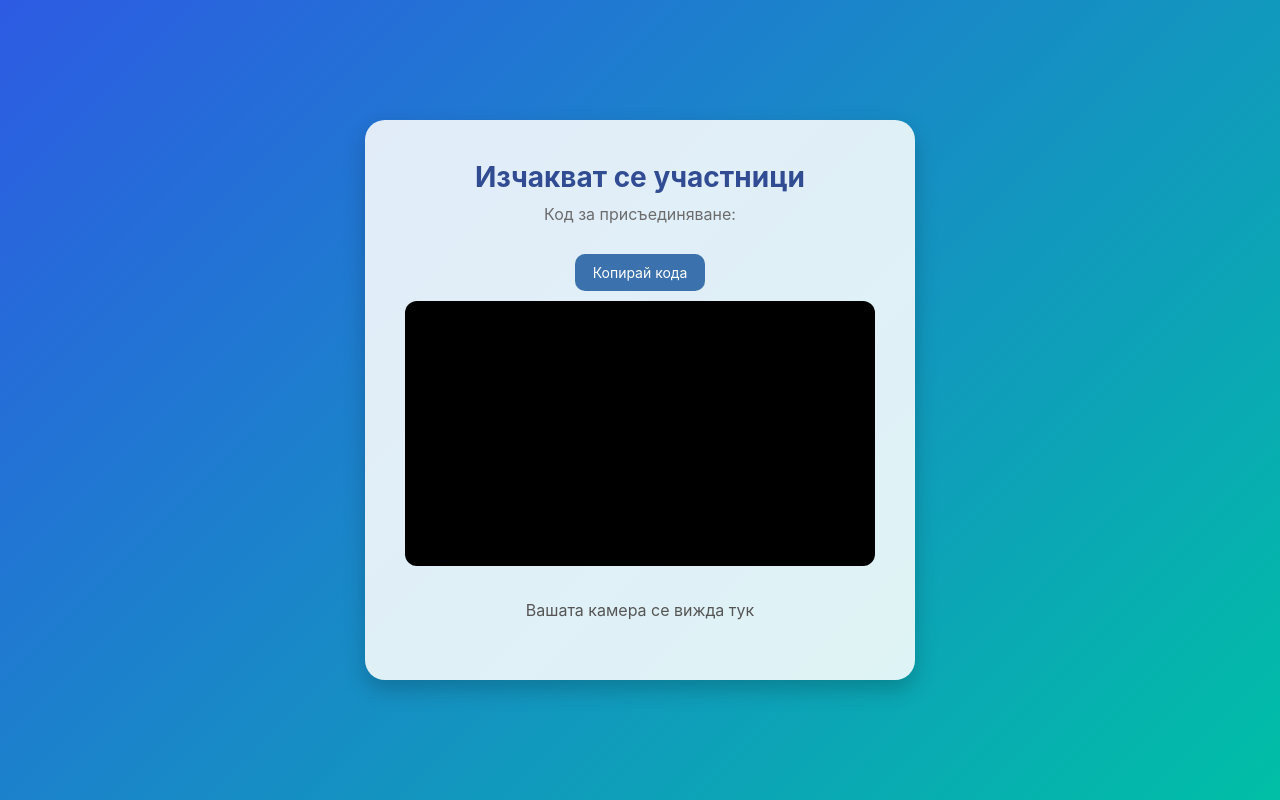
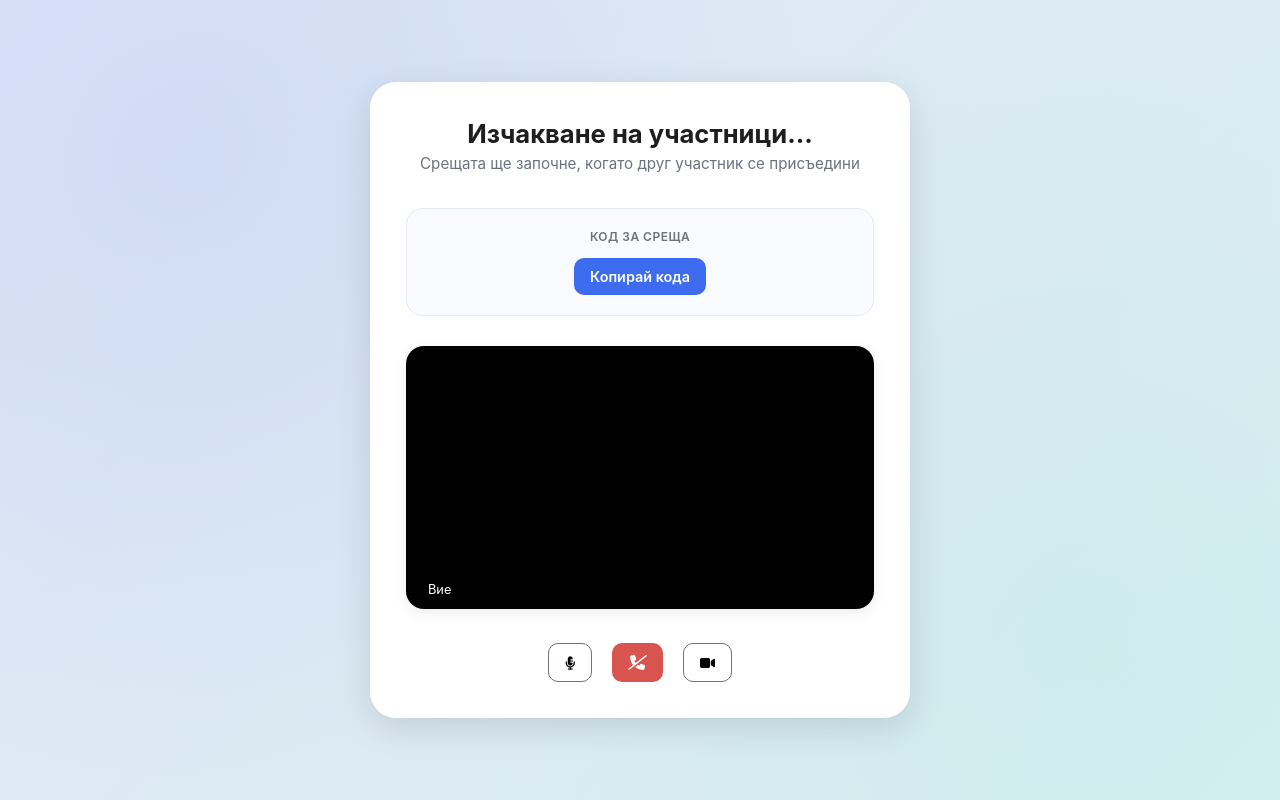
Before and after one commit to GabriellaRogut/VideoconferencingSystem, a PHP site: page /waiting.php in a window 1280 px wide. Run offline with PHP 8.4, Linux system fonts and the light colour scheme.

Commit message:
fixed waiting.php styles

```diff
--- a/assets/css/account-style.css
+++ b/assets/css/account-style.css
@@ -155,8 +155,9 @@ body {
     cursor: pointer;
 }
 
-.save-btn:hover, .cancel-btn:hocer {
+.save-btn:hover, .cancel-btn:hover {
     background: var(--color-secondary-light);
+    transform: scale(1.05);
 }
 
 /* DANGER ZONE */
--- a/assets/css/meetings-style.css
+++ b/assets/css/meetings-style.css
@@ -9,7 +9,7 @@
     display: flex;
     align-items: center;
     justify-content: space-between;
-    background: rgba(104, 104, 104, 0.778);
+    background: linear-gradient(135deg,var(--color-primary),var(--color-secondary));
     box-shadow: 0 4px 12px var(--shadow-heavy);
     padding: 10px 20px;
     border-radius: 25px;
@@ -17,7 +17,9 @@
 
 .page-top h2 {
     color: #ffffff;
-    font-weight: 600;
+    font-weight: 700;
+    letter-spacing: 1px;
+    text-transform: capitalize;
 }
 
 .meetings-list {
--- a/assets/css/waiting-style.css
+++ b/assets/css/waiting-style.css
@@ -1,59 +1,150 @@
+/* WAITING CONTAINER */
 .waiting-container {
+    min-height: 100vh;
     display: flex;
     justify-content: center;
     align-items: center;
-    height: 100vh;
-    background: linear-gradient(135deg,var(--color-primary),var(--color-secondary));
+    padding: 40px;
+    background:
+      radial-gradient(circle at 15% 20%, rgba(45, 91, 227, 0.08), transparent 50%),
+      radial-gradient(circle at 85% 80%, rgba(0, 191, 166, 0.06), transparent 50%),
+      linear-gradient(135deg, rgba(45, 91, 227, 0.1), rgba(0, 191, 166, 0.1));
 }
 
+
+/* CARD */
 .waiting-card {
-    background: #ffffffdd;
-    padding: 40px;
-    border-radius: 20px;
-    box-shadow: 0 10px 22px rgba(0,0,0,0.2);
-    text-align: center;
-    max-width: 550px;
-    width: 90%;
+    background: var(--color-white);
+    max-width: 540px;
+    width: 100%;
+    padding: 36px;
+    border-radius: 26px;
+    box-shadow: var(--shadow-heavy);
+    display: flex;
+    flex-direction: column;
+    gap: 30px;
 }
 
-.waiting-card h1 {
-    font-size: 28px;
-    color: rgb(49, 76, 146);
-    margin-bottom: 10px;
+/* HEADER */
+.waiting-header {
+    display: flex;
+    flex-direction: column;
+    align-items: center;
+    text-align: center;
 }
 
-.waiting-card p {
-    font-size: 16px;
-    color: #6c6c6c;
-    margin-bottom: 20px;
+.waiting-header h1 {
+    font-size: 1.6rem;
+    font-weight: 700;
+    margin-bottom: 5px;
 }
 
-.waiting-card .meeting-code {
-    font-size: 22px;
+.waiting-subtitle {
+    font-size: 0.95rem;
+    color: var(--color-muted);
+    margin-bottom: 5px;
+}
+
+/* CODE BOX */
+.code-box {
+    background: #f9fbff;
+    border: 1px solid #e5ebf5;
+    border-radius: 16px;
+    padding: 20px;
+    text-align: center;
+}
+
+.code-label {
+    display: block;
+    font-size: 0.75rem;
     font-weight: 600;
-    color: #2a6ebb;
-    margin-bottom: 30px;
+    letter-spacing: 0.04em;
+    text-transform: uppercase;
+    color: var(--color-muted);
+    margin-bottom: 6px;
+}
+
+.meeting-code {
+    font-size: 1.6rem;
+    font-weight: 700;
+    letter-spacing: 0.12em;
+    color: var(--color-primary);
+    margin-bottom: 14px;
+}
+
+/* COPY BUTTON */
+.copy-btn {
+    background: var(--color-primary-light);
+    color: white;
+    border: none;
+    border-radius: 10px;
+    padding: 10px 16px;
+    font-size: 0.9rem;
+    font-weight: 600;
+    cursor: pointer;
+    transition: 0.25s ease;
+}
+
+.copy-btn:hover {
+    background: var(--color-primary);
+    transform: translateY(-1px);
+}
+
+/* VIDEO PREVIEW */
+.preview-wrapper {
+    position: relative;
 }
 
 #localVideo {
     width: 100%;
-    border-radius: 12px;
-    background: black;
-    aspect-ratio: 16/9;
-    margin-bottom: 20px;
+    aspect-ratio: 16 / 9;
+    background: #000;
+    border-radius: 18px;
+    object-fit: cover;
+    box-shadow: var(--shadow-light);
 }
 
-.copy-btn {
-    padding: 10px 18px;
-    background: #3b72ad;
-    color: #fff;
-    border: none;
-    border-radius: 10px;
-    cursor: pointer;
-    font-size: 14px;
-    margin-bottom: 10px;
+.preview-label {
+    position: absolute;
+    bottom: 12px;
+    left: 12px;
+    background: rgba(0,0,0,0.6);
+    color: white;
+    padding: 4px 10px;
+    border-radius: 8px;
+    font-size: 0.8rem;
 }
 
-.copy-btn:hover {
-    background: #1262b8;
+/* CONTROLS */
+.controls {
+    display: flex;
+    justify-content: center;
+    gap: 20px;
 }
+
+.controls button {
+  padding: 10px 16px;
+  background: white;
+  border-radius: 10px;
+  border: 1px solid var(--color-muted);
+  cursor: pointer;
+}
+
+.controls button:hover {
+  transform: scale(1.05);
+  background: rgba(241, 241, 241, 0.586);
+}
+
+.leave-btn {
+  background: #d9534f !important;
+  border: none !important;
+  color: #fff;
+  font-weight: 500;
+  font-size: 15px;
+  align-items: center;
+  gap: 6px;
+}
+
+.leave-btn:hover {
+  background: #b13531 !important;
+}
--- a/waiting.php
+++ b/waiting.php
@@ -16,15 +16,38 @@
 <body>
     <div class="waiting-container">
         <div class="waiting-card">
-            <h1>Изчакват се участници</h1>
-            <p>Код за присъединяване:</p>
-            <div class="meeting-code"><?php echo $code; ?></div>
-            <button class="copy-btn" id="copyBtn">Копирай кода</button>
 
-            <video id="localVideo" autoplay muted playsinline></video>
-            <p style="color:#555; margin-top:10px;">Вашата камера се вижда тук</p>
+            <div class="waiting-header">
+                <h1>Изчакване на участници...</h1>
+                <p class="waiting-subtitle">
+                    Срещата ще започне, когато друг участник се присъедини
+                </p>
+            </div>
+
+            <div class="code-box">
+                <span class="code-label">Код за среща</span>
+                <div class="meeting-code"><?php echo $code; ?></div>
+                <button class="copy-btn" id="copyBtn">
+                    Копирай кода
+                </button>
+            </div>
+
+            <!-- VIDEO PREVIEW -->
+            <div class="preview-wrapper">
+                <video id="localVideo" autoplay muted playsinline></video>
+                <span class="preview-label">Вие</span>
+            </div>
+
+            <!-- CONTROLS -->
+            <div class="controls">
+                <button id="micBtn"><i class="fa-solid fa-microphone-lines"></i></button>
+                <button class="end-btn leave-btn"><i class="fa-solid fa-phone-slash"></i></button>
+                <button id="camBtn"><i class="fa-solid fa-video"></i></button>
+            </div>
+
         </div>
     </div>
+
 
     <script>
     // Copy meeting code
@@ -53,5 +76,7 @@
     initLocalVideo();
     </script>
 
+
+
 </body>
 </html>
```
Also changed, not shown: account.php (+9 -2 lines).
